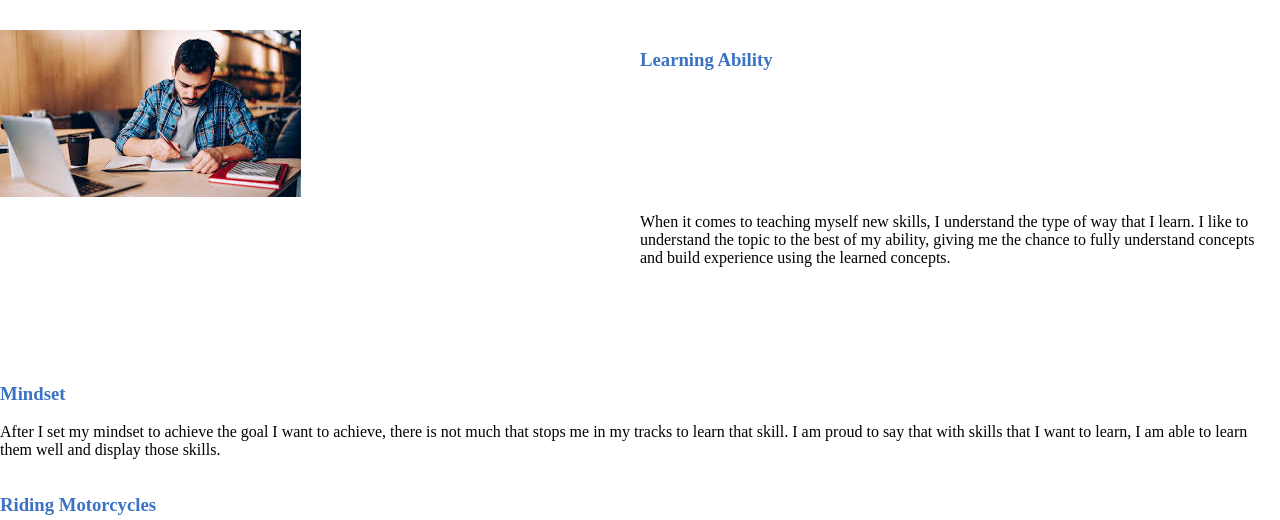
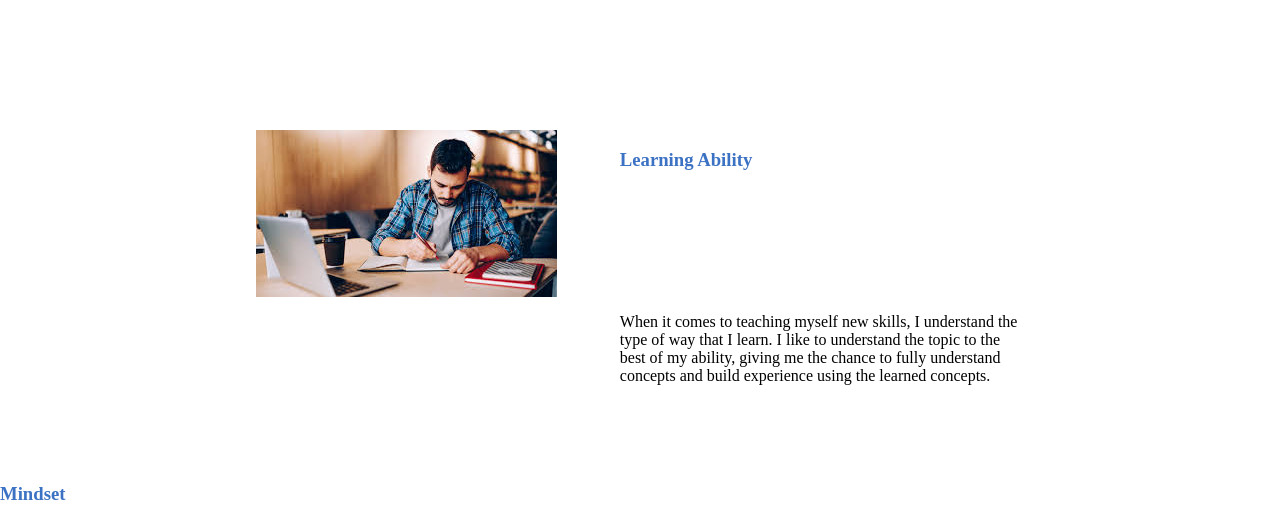
Before and after one commit to aaronxmartinez/Capstone-2, a plain HTML site: page index.html in a window 1280 px wide. Shown: the part 269-789 px from the top of the page. Drawn offline with Linux system fonts and the light colour scheme.

Commit message:
added 60% width, added margin with left text-align to learning-section, added grid-area to learning and learning-text

```diff
--- a/style.css
+++ b/style.css
@@ -18,12 +18,16 @@ body {
 
 .learning-section {
     display: grid;
-    grid-template-columns: 1fr 1fr;
-    grid-template-rows: 1fr 1fr;
+    grid-template-columns: 0.9fr 1fr;
+    grid-template-rows: 0.5fr 1fr;
+    width: 60%;
+    margin: 100px auto 0 auto;
+    text-align: left;
 }
 
 .learning {
     color:#3c72c3;
+    grid-area: 1 / 2 / 2 / 3;
 }
 
 .learning-text {
```
